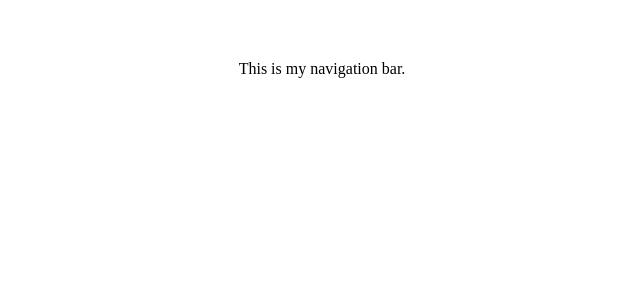
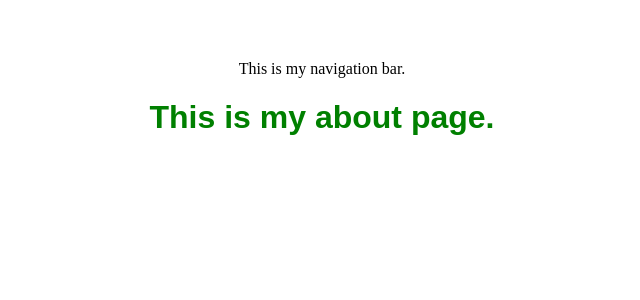
Before and after one commit to jennyjean8675309/cabinets_node_frontend, a Vue app: page /#/about in a window 1280 px wide. Before the commit this address led to /#/. Shown: the top 300 px of the page, without its empty margins (318-958 px from the left). Built offline with nearby package versions, Linux system fonts and the light colour scheme.

Commit message:
Added a route and a component for About

```diff
--- a/src/router/index.js
+++ b/src/router/index.js
@@ -1,6 +1,7 @@
 import Vue from 'vue'
 import Router from 'vue-router'
 import Home from '../views/Home'
+import About from '../views/About'
 
 Vue.use(Router)
 
@@ -10,6 +11,11 @@ export default new Router({
       path: '/home',
       name: 'Home',
       component: Home
+    },
+    {
+      path: '/about',
+      name: 'About',
+      component: About
     }
   ]
 })
--- /dev/null
+++ b/src/views/About.vue
@@ -0,0 +1,23 @@
+<template>
+  <div id='about'>
+    <h1>{{ message }}</h1>
+  </div>
+</template>
+
+<script>
+export default {
+  name: 'About',
+  data () {
+    return {
+      message: 'This is my about page.'
+    }
+  }
+}
+</script>
+
+<style>
+#about {
+  font-family: 'Arial';
+  color: green
+}
+</style>
```
